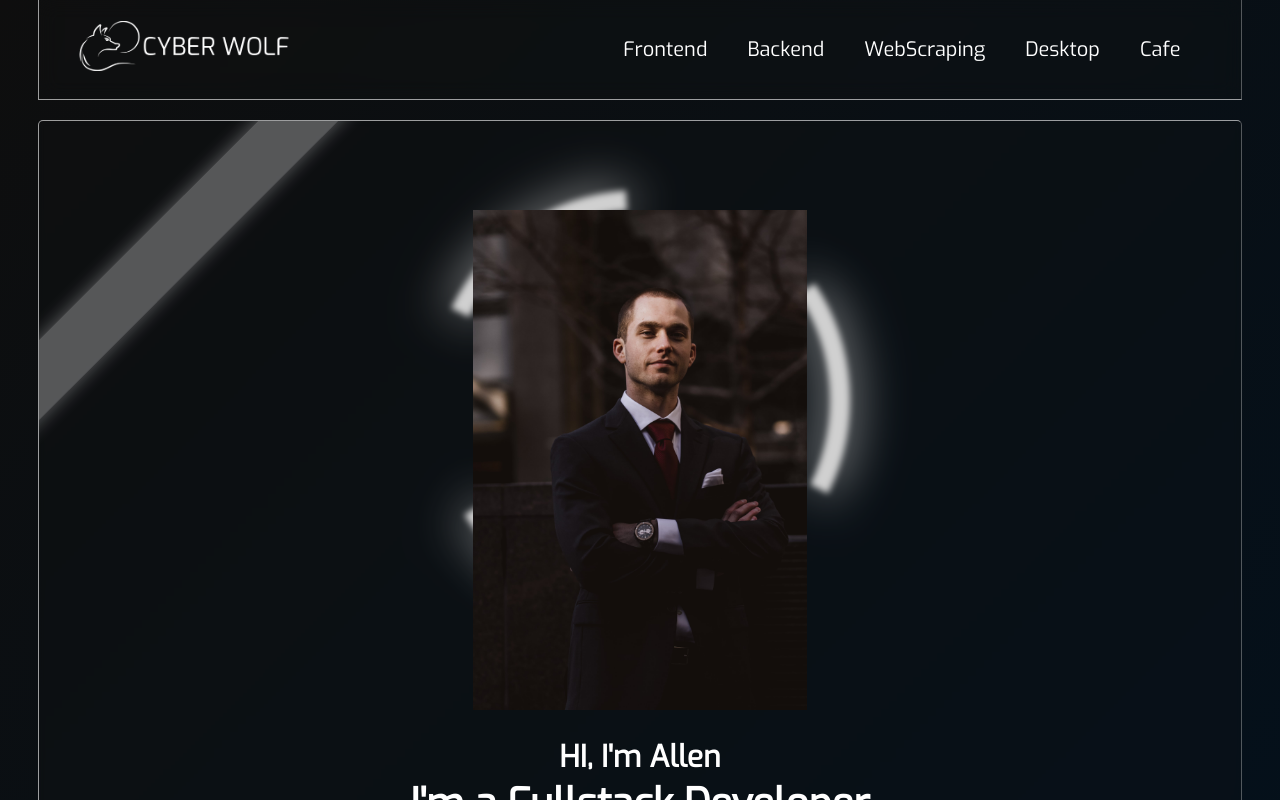
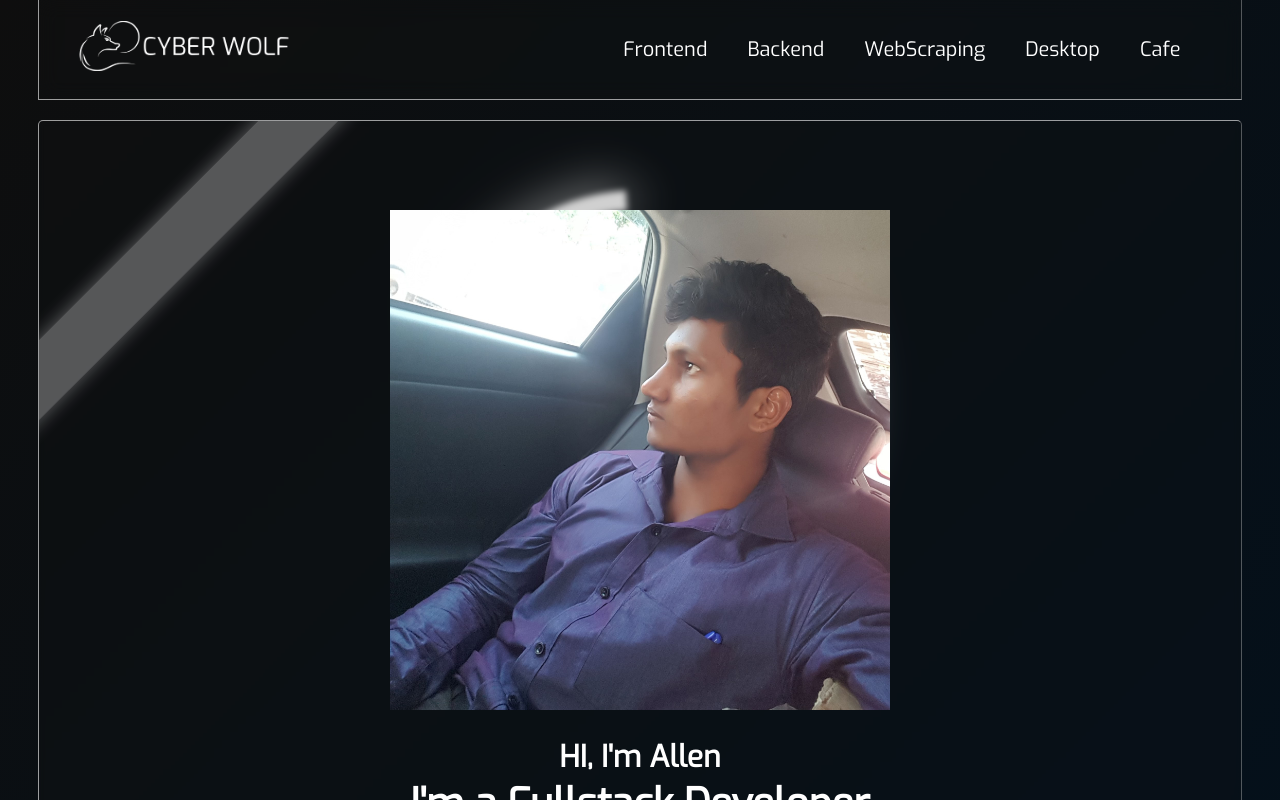
Before and after one commit to BlackMonkey-1219/portfolio, a React (Create React App) app: page /#/ in a window 1280 px wide. Shown: the top 800 px of the page. Built offline with nearby package versions, Linux system fonts and the light colour scheme; no server answers.

Commit message:
Changed Hero Image Location

```diff
--- a/src/pages/Bio/Bio.jsx
+++ b/src/pages/Bio/Bio.jsx
@@ -1,4 +1,4 @@
-import image from "./../../assets/portrait-photo.jpg";
+import { hero_image } from "./../../assets";
 import "./bio.css";
 import { Link } from "react-router-dom";
 import bio_desc from "./../../data/bio"
@@ -7,7 +7,7 @@ const Bio = () => {
         <>
             <section id="hero">
                 <div>
-                    <img src={image} alt="" />
+                    <img src={hero_image} alt="" />
                 </div>
                 <div id="headings">
                     <h2>HI, I'm Allen</h2>
```
